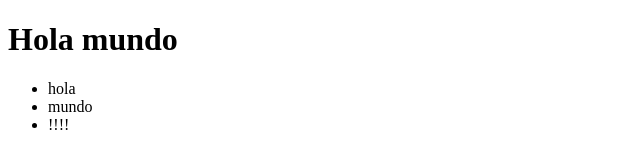
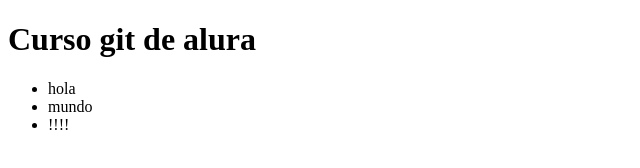
Before and after one commit to HectorFloresLop/curso-git, a plain HTML site: page index.html in a window 1280 px wide. Shown: the whole page, without its empty margins (0-640 px from the left). Drawn offline with Linux system fonts and the light colour scheme.

Commit message:
cambio titulo

```diff
--- a/index.html
+++ b/index.html
@@ -7,7 +7,7 @@
     <title>Document</title>
 </head>
 <body>
-    <h1>Hola mundo</h1>
+    <h1>Curso git de alura</h1>
     <ul>
         <li>hola</li>
         <li>mundo</li>
```
